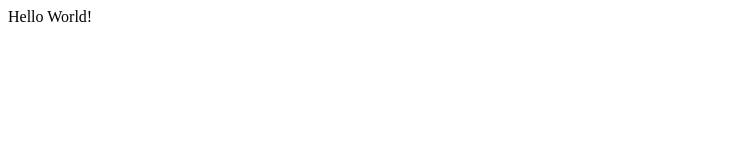
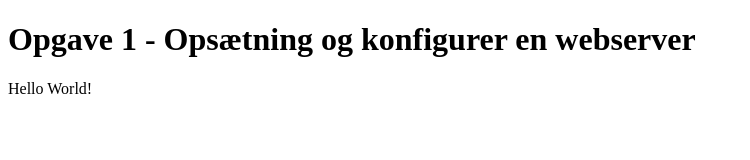
Before and after one commit to andersbrp/opgave1-webserver, a plain HTML site: page index.html in a window 1280 px wide. Shown: the whole page, without its empty margins (0-750 px from the left). Drawn offline with Linux system fonts and the light colour scheme.

Commit message:
Update index.html

```diff
--- a/index.html
+++ b/index.html
@@ -6,9 +6,9 @@
     <meta name="viewport" content="width=device-width, initial-scale=1.0">
     <title>Webserver</title>
 </head>
-<title>
+<h1>
     Opgave 1 - Opsætning og konfigurer en webserver
-</title>
+</h1>
 <body>
     Hello World!
 </body>
```
